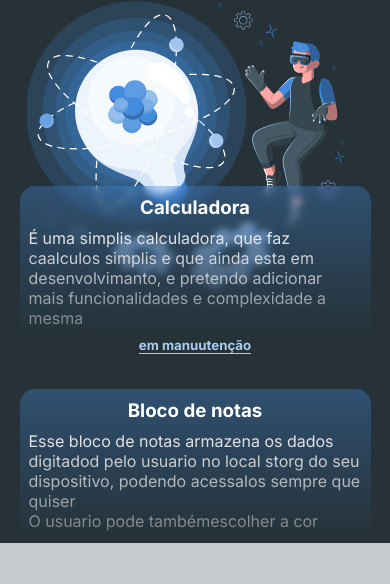
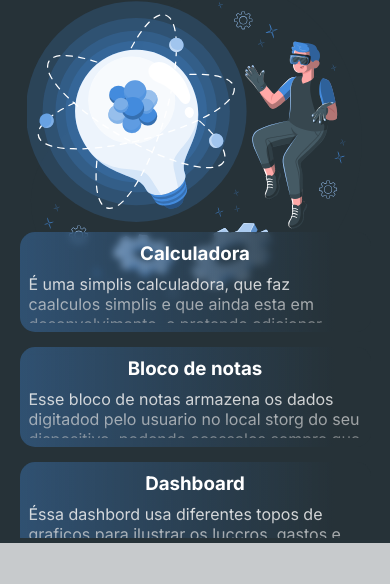
Before and after one commit to Rangeiro/portifolio, a plain HTML site: page index.html in a window 390 px wide. Shown: the part 3002-3586 px from the top of the page. Drawn offline with Linux system fonts and the light colour scheme.

Commit message:
atualização

```diff
--- a/url/style.css
+++ b/url/style.css
@@ -800,7 +800,7 @@ textarea{
         height: 30vh;
         width: 90%;
         left: 0;
-        background: linear-gradient(to right, #3e90cb8e , #263238 90%);
+        background: linear-gradient(to right, #3e90cb8e , #263238 100%);
         backdrop-filter: blur(4px);
     }
     #portifolio h1{
@@ -838,7 +838,7 @@ textarea{
     }
 
     #cards{
-        height: 40%;
+        height: 35%;
         width: 100%;
         padding: 5%;
         bottom: 5px;
@@ -862,7 +862,18 @@ textarea{
 
     .card{
         width: 100%;
+        height: 100px;
         padding-top: 10px;
+        background: linear-gradient(to right,  #438bdd59 , #263238 90%);
+        padding-bottom: 0;
+
+    }
+    .card p{
+        overflow: hidden;
+    }
+
+    .card h5{
+        display: none;
     }
 
 
```
